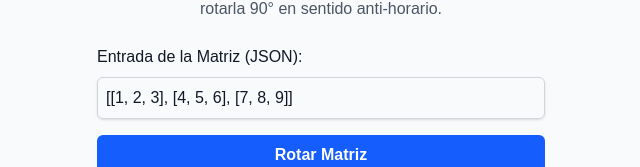
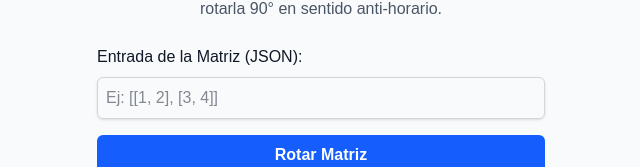
Before and after one commit to jenneracostadiaz/matrix-rotation, a Next.js app: page / in a window 1280 px wide. Shown: the part 342-509 px from the top of the page, without its empty margins (319-959 px from the left). Built offline with nearby package versions, Linux system fonts and the light colour scheme.

Commit message:
feat(page): initialize matrix input state as empty in HomePage

```diff
--- a/src/app/page.tsx
+++ b/src/app/page.tsx
@@ -5,7 +5,7 @@ import { MatrixDisplay } from "@/app/_components/MatrixDisplay";
 import { type Matrix, rotateMatrixCounterClockwise } from "@/app/_lib/matrix";
 
 export default function HomePage() {
-    const [input, setInput] = useState("[[1, 2, 3], [4, 5, 6], [7, 8, 9]]");
+    const [input, setInput] = useState("");
     const [originalMatrix, setOriginalMatrix] = useState<Matrix | null>(null);
     const [rotatedMatrix, setRotatedMatrix] = useState<Matrix | null>(null);
     const [error, setError] = useState<string | null>(null);
```
